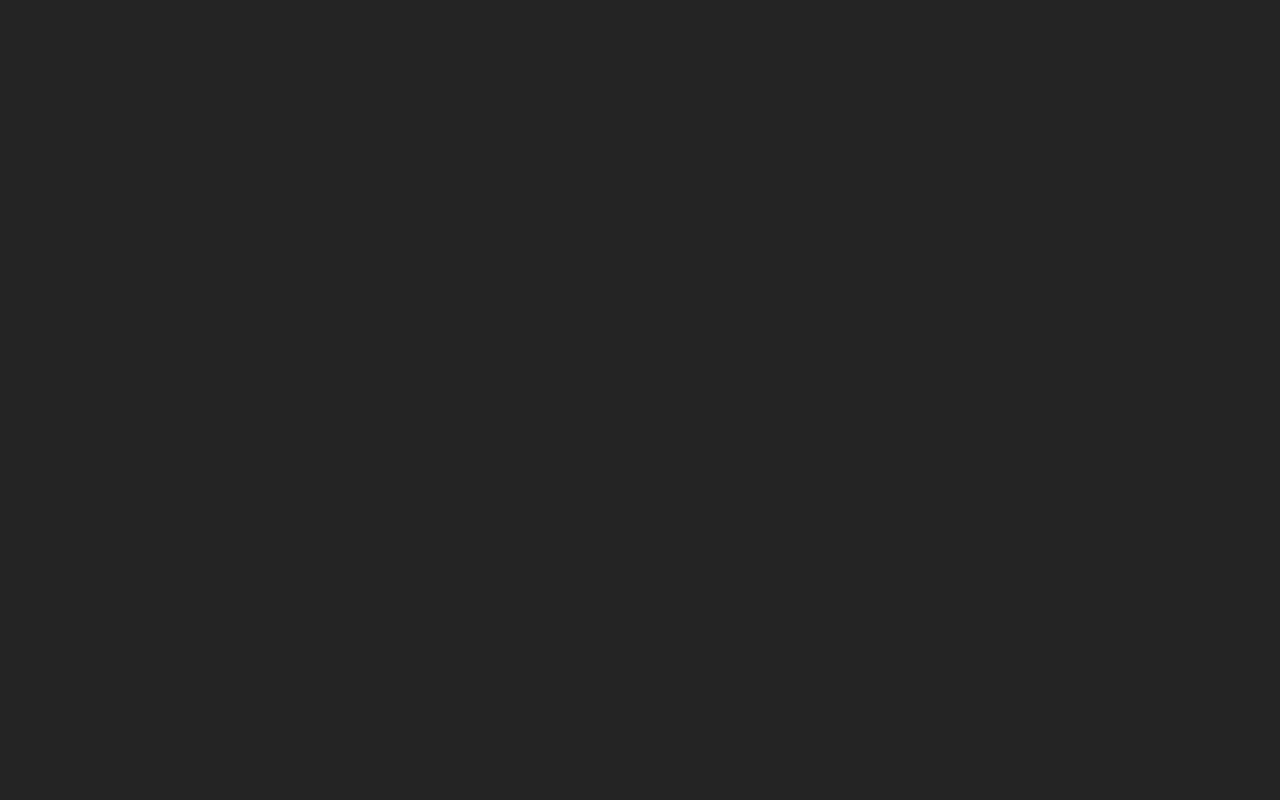
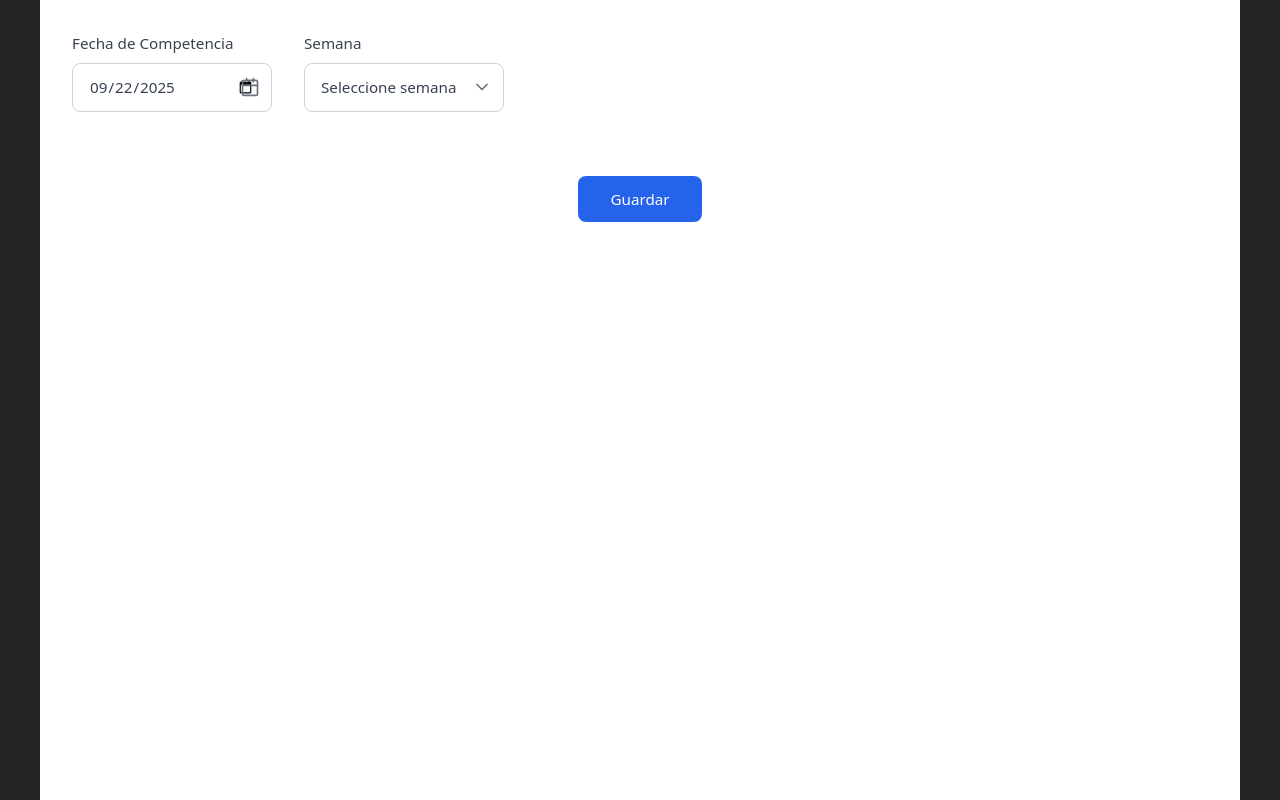
Before and after one commit to GonzaLmas/CyC---React, a React (Vite) app in the folder CyC-React/: page /tiposemana in a window 1280 px wide. Before the commit this address had no page. Built offline with nearby package versions, Linux system fonts and the light colour scheme.

Commit message:
add component TipoSemana. Js works.

```diff
--- a/CyC-React/package.json
+++ b/CyC-React/package.json
@@ -13,6 +13,7 @@
     "@headlessui/react": "^2.2.7",
     "@heroicons/react": "^2.2.0",
     "@tailwindcss/vite": "^4.1.12",
+    "lucide-react": "^0.542.0",
     "react": "^19.1.1",
     "react-dom": "^19.1.1",
     "react-router-dom": "^7.8.2"
--- a/CyC-React/src/App.tsx
+++ b/CyC-React/src/App.tsx
@@ -7,6 +7,7 @@ import { Routes, BrowserRouter as Router, Route } from "react-router-dom";
 import Navbar from "./components/Navbar";
 import JugadorasAptas from "./components/JugadorasAptas";
 import Index from "./components/Index";
+import TipoSemana from "./components/TipoSemana";
 
 function App() {
   return (
@@ -15,6 +16,7 @@ function App() {
       <Route path="/login" element={<LoginForm />} />
       <Route path="/navbar" element={<Navbar />} />
       <Route path="/jugadorasaptas" element={<JugadorasAptas />} />
+      <Route path="/tiposemana" element={<TipoSemana />} />
     </Routes>
   );
 }
--- a/CyC-React/src/components/Navbar.tsx
+++ b/CyC-React/src/components/Navbar.tsx
@@ -13,8 +13,8 @@ import { useNavigate } from "react-router-dom";
 
 const navigation = [
   { name: "Jugadoras Aptas", href: "/jugadorasaptas", current: true },
-  { name: "Tipo de Semana", href: "#", current: false },
-  { name: "Semana a Trabajar", href: "#", current: false },
+  { name: "Tipo de Semana", href: "/tiposemana", current: true },
+  { name: "Semana a Trabajar", href: "/", current: true },
 ];
 
 // function classNames(...classes) {
@@ -57,6 +57,7 @@ export default function Navbar() {
                 alt="Your Company"
                 src="/female-soccer-player-silhouette-f35580-md.png"
                 className="h-8 w-auto"
+                onClick={handleClick}
               />
             </div>
             <div className="hidden sm:ml-6 sm:block">
--- /dev/null
+++ b/CyC-React/src/components/TipoSemana.css
@@ -0,0 +1,154 @@
+.competency-form {
+  max-width: 1200px;
+  margin: 0 auto;
+  padding: 2rem;
+  background-color: #ffffff; /* fondo blanco */
+  min-height: 100vh;
+}
+
+.form-header {
+  display: flex;
+  gap: 2rem;
+  margin-bottom: 2rem;
+  flex-wrap: wrap;
+}
+
+.field-group {
+  display: flex;
+  flex-direction: column;
+  gap: 0.5rem;
+  min-width: 200px;
+}
+
+.field-group label {
+  font-weight: 500;
+  color: #374151;
+  font-size: 0.95rem;
+}
+
+.date-input-wrapper,
+.select-wrapper {
+  position: relative;
+  display: flex;
+  align-items: center;
+}
+
+.date-input,
+.select-input {
+  width: 100%;
+  padding: 0.75rem 1rem;
+  border: 1px solid #d1d5db;
+  border-radius: 0.5rem;
+  font-size: 0.95rem;
+  background-color: #ffffff; /* inputs blancos */
+  color: #374151;
+  appearance: none;
+  cursor: pointer;
+}
+
+.date-input:focus,
+.select-input:focus {
+  outline: none;
+  border-color: #3b82f6;
+  box-shadow: 0 0 0 3px rgba(59, 130, 246, 0.2);
+}
+
+.date-icon,
+.select-icon {
+  position: absolute;
+  right: 0.75rem;
+  color: #6b7280;
+  pointer-events: none;
+}
+
+.days-grid {
+  display: grid;
+  grid-template-columns: repeat(
+    auto-fit,
+    minmax(300px, 1fr)
+  ); /* tarjetas en columnas */
+  gap: 1.5rem;
+  margin-bottom: 2rem;
+}
+
+.day-card {
+  background: #ffffff; /* tarjeta blanca */
+  border-radius: 0.75rem;
+  padding: 1.5rem;
+  box-shadow: 0 1px 6px rgba(0, 0, 0, 0.15); /* sombra más visible */
+  border: 1px solid #e5e7eb;
+}
+
+.day-card h3 {
+  margin: 0 0 1.5rem 0;
+  font-size: 1.1rem;
+  font-weight: 600;
+  color: #111827;
+}
+
+.day-card .field-group {
+  margin-bottom: 1.25rem;
+}
+
+.day-card .field-group:last-child {
+  margin-bottom: 0;
+}
+
+.form-actions {
+  display: flex;
+  justify-content: center;
+  gap: 1rem;
+  margin-top: 2rem;
+}
+
+.btn {
+  padding: 0.75rem 2rem;
+  border: none;
+  border-radius: 0.5rem;
+  font-size: 0.95rem;
+  font-weight: 500;
+  cursor: pointer;
+  transition: all 0.2s ease;
+  min-width: 120px;
+}
+
+.btn-primary {
+  background-color: #2563eb;
+  color: white;
+}
+
+.btn-primary:hover {
+  background-color: #1d4ed8;
+  transform: translateY(-1px);
+}
+
+.btn-secondary {
+  background-color: #dc2626;
+  color: white;
+}
+
+.btn-secondary:hover {
+  background-color: #b91c1c;
+  transform: translateY(-1px);
+}
+
+@media (max-width: 768px) {
+  .competency-form {
+    padding: 1rem;
+  }
+
+  .form-header {
+    flex-direction: column;
+    gap: 1rem;
+  }
+
+  .days-grid {
+    grid-template-columns: 1fr; /* tarjetas en una sola columna en mobile */
+    gap: 1rem;
+  }
+
+  .form-actions {
+    flex-direction: column;
+    align-items: center;
+  }
+}
--- /dev/null
+++ b/CyC-React/src/components/TipoSemana.tsx
@@ -0,0 +1,176 @@
+"use client";
+
+import { useState } from "react";
+import { ChevronDown, Calendar } from "lucide-react";
+import "./TipoSemana.css";
+
+declare global {
+  interface Window {
+    propiedadesPorCapacidad?: { [key: string]: string[] };
+  }
+}
+
+const TipoSemana = () => {
+  const [competencyDate, setCompetencyDate] = useState("2025-09-22");
+  const [selectedWeek, setSelectedWeek] = useState<number | "">("");
+  const [dayCapacities, setDayCapacities] = useState<{ [key: number]: string }>(
+    {}
+  );
+  const [dayProperties, setDayProperties] = useState<{ [key: number]: string }>(
+    {}
+  );
+
+  const capacidades = Object.keys(window.propiedadesPorCapacidad || {});
+  const propiedadesPorCapacidad = window.propiedadesPorCapacidad || {};
+
+  const parseDate = (dateString: string) => {
+    if (dateString.includes("/")) {
+      const [day, month, year] = dateString.split("/").map(Number);
+      return new Date(year, month - 1, day);
+    } else if (dateString.includes("-")) {
+      const [year, month, day] = dateString.split("-").map(Number);
+      return new Date(year, month - 1, day);
+    }
+    throw new Error("Formato de fecha no válido");
+  };
+
+  const formatDate = (date: Date) =>
+    `${String(date.getDate()).padStart(2, "0")}/${String(
+      date.getMonth() + 1
+    ).padStart(2, "0")}/${date.getFullYear()}`;
+
+  const handleCapacityChange = (dayNum: number, value: string) => {
+    setDayCapacities({ ...dayCapacities, [dayNum]: value });
+    // Reset propiedad
+    setDayProperties({ ...dayProperties, [dayNum]: "" });
+  };
+
+  const handlePropertyChange = (dayNum: number, value: string) => {
+    setDayProperties({ ...dayProperties, [dayNum]: value });
+  };
+
+  return (
+    <div className="competency-form">
+      <div className="form-header">
+        <div className="field-group">
+          <label htmlFor="competency-date">Fecha de Competencia</label>
+          <div className="date-input-wrapper">
+            <input
+              id="competency-date"
+              type="date"
+              value={competencyDate}
+              onChange={(e) => {
+                setCompetencyDate(e.target.value);
+                setSelectedWeek("");
+              }}
+              className="date-input"
+            />
+            <Calendar className="date-icon" size={20} />
+          </div>
+        </div>
+
+        <div className="field-group">
+          <label htmlFor="week-select">Semana</label>
+          <div className="select-wrapper">
+            <select
+              id="week-select"
+              value={selectedWeek}
+              onChange={(e) => setSelectedWeek(Number(e.target.value))}
+              disabled={!competencyDate}
+              className="select-input"
+            >
+              <option value="">Seleccione semana</option>
+              {Array.from({ length: 13 }, (_, i) => (
+                <option key={i + 1} value={i + 1}>
+                  Semana {i + 1}
+                </option>
+              ))}
+            </select>
+            <ChevronDown className="select-icon" size={20} />
+          </div>
+        </div>
+      </div>
+
+      <div className="days-grid">
+        {selectedWeek &&
+          Array.from({ length: selectedWeek }, (_, i) => {
+            const dayNum = i + 1;
+            const fechaDia = new Date(parseDate(competencyDate));
+            fechaDia.setDate(fechaDia.getDate() - dayNum); // día -1, -2, etc.
+
+            return (
+              <div key={dayNum} className="day-card">
+                <h3>
+                  Día -{dayNum} | {formatDate(fechaDia)}
+                </h3>
+
+                <div className="field-group">
+                  <label>Capacidad</label>
+                  <div className="select-wrapper">
+                    <select
+                      value={dayCapacities[dayNum] || ""}
+                      onChange={(e) =>
+                        handleCapacityChange(dayNum, e.target.value)
+                      }
+                      className="select-input select-capacidad"
+                    >
+                      <option value="">Seleccione una capacidad</option>
+                      {capacidades.map((cap) => (
+                        <option key={cap} value={cap}>
+                          {cap}
+                        </option>
+                      ))}
+                    </select>
+                    <ChevronDown className="select-icon" size={20} />
+                  </div>
+                </div>
+
+                <div className="field-group">
+                  <label>Propiedad</label>
+                  <div className="select-wrapper">
+                    <select
+                      value={dayProperties[dayNum] || ""}
+                      onChange={(e) =>
+                        handlePropertyChange(dayNum, e.target.value)
+                      }
+                      className="select-input select-propiedad"
+                    >
+                      <option value="">Seleccione una subcapacidad</option>
+                      {dayCapacities[dayNum] &&
+                        propiedadesPorCapacidad[dayCapacities[dayNum]].map(
+                          (prop, idx) => (
+                            <option key={idx} value={prop}>
+                              {prop}
+                            </option>
+                          )
+                        )}
+                    </select>
+                    <ChevronDown className="select-icon" size={20} />
+                  </div>
+                </div>
+              </div>
+            );
+          })}
+      </div>
+
+      <div className="form-actions">
+        <button
+          type="button"
+          onClick={() =>
+            console.log({
+              competencyDate,
+              selectedWeek,
+              dayCapacities,
+              dayProperties,
+            })
+          }
+          className="btn btn-primary"
+        >
+          Guardar
+        </button>
+      </div>
+    </div>
+  );
+};
+
+export default TipoSemana;
```
Also changed, not shown: 1 other file (tests, documents, lock files or other folders).
